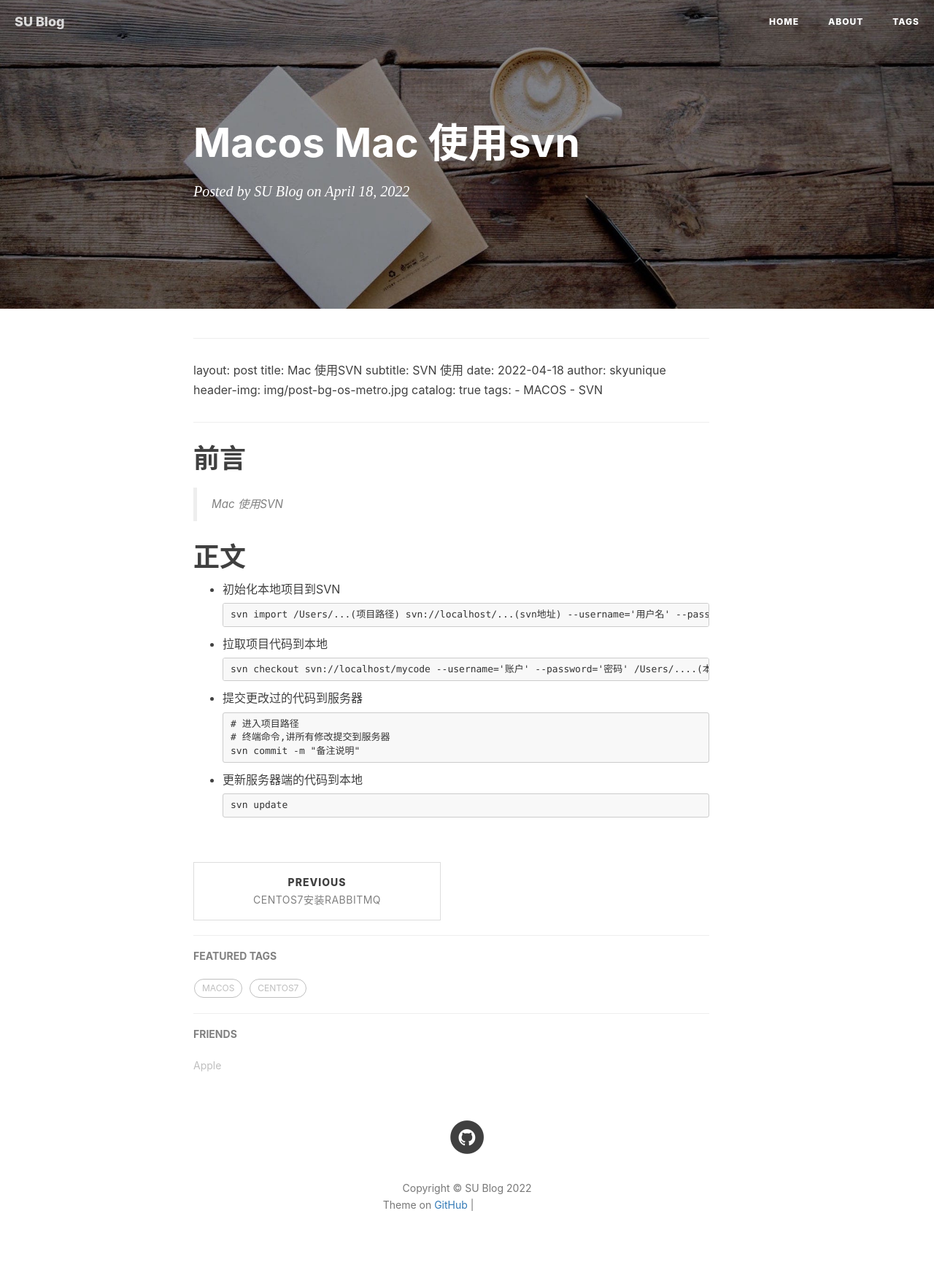
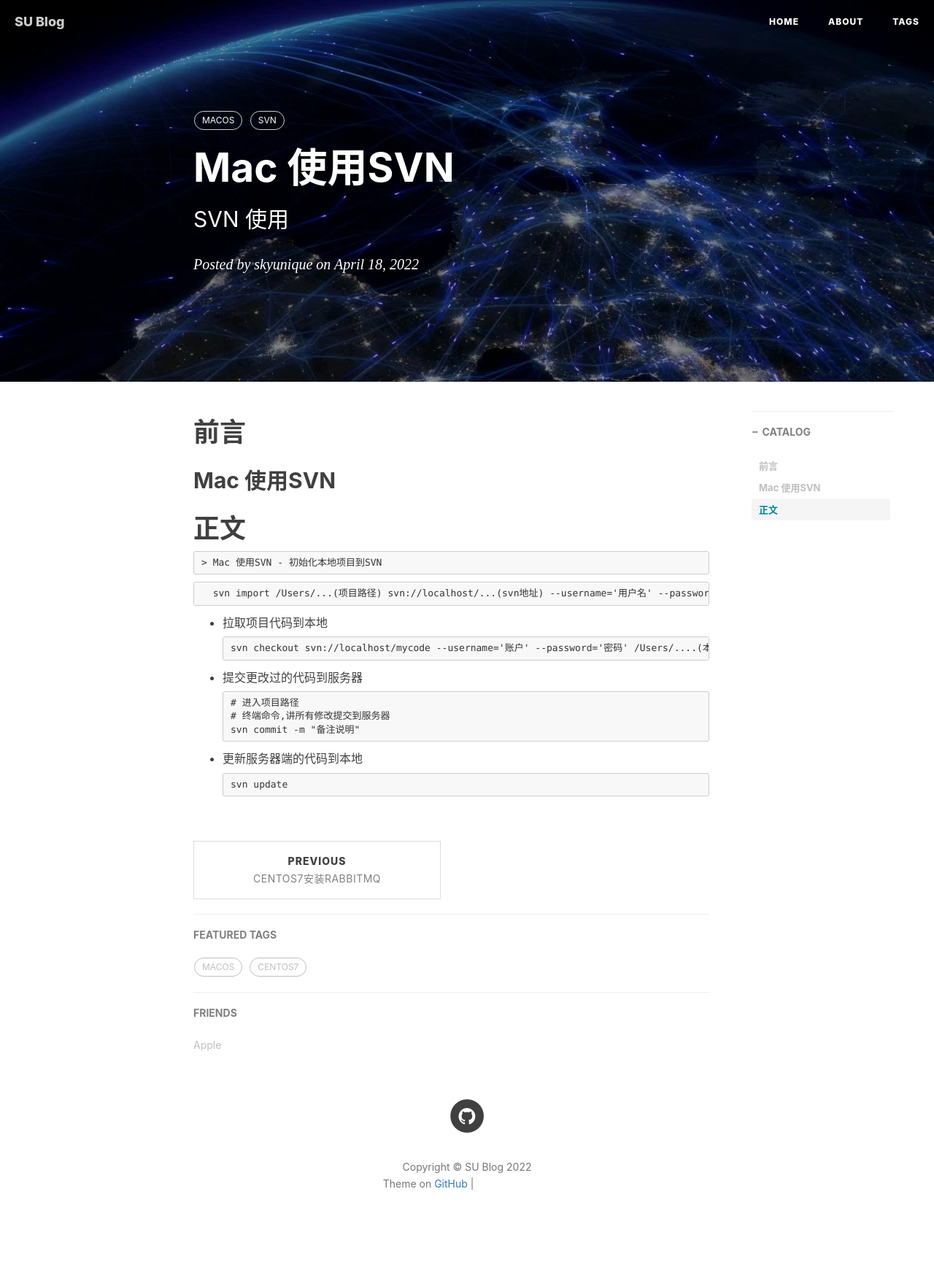
Before and after one commit to skysqq/skysqq.github.io, a Jekyll site: the page built from _posts/2022-04-18-MACOS-Mac 使用SVN.md, in a window 1280 px wide. Shown: the whole page at 73% size. Built offline with Jekyll 4.4.1, drawn with Linux system fonts in a browser that asks for light colours; nearby versions of some CDN libraries; our own code applies the rules of GitHub Pages for plain Markdown files; comment, search, counter and statistics services are not loaded; after the commit the page ends 1726 px from its top, so only the background shows below that; grey boxes are pictures that could not be loaded.

Commit message:
1修改文档layout内容格式。

````diff
--- a/_posts/2022-04-18-MACOS-Mac 使用SVN.md
+++ b/_posts/2022-04-18-MACOS-Mac 使用SVN.md
@@ -1,4 +1,3 @@
-
 ---
 layout:     post
 title:      Mac 使用SVN
@@ -10,16 +9,15 @@ catalog:    true
 tags:
     - MACOS
     - SVN
-
 ---
 
 
 # 前言
 
-> Mac 使用SVN
+##  Mac 使用SVN
 
 # 正文
-
+    > Mac 使用SVN
 - 初始化本地项目到SVN
 
   ```
````
